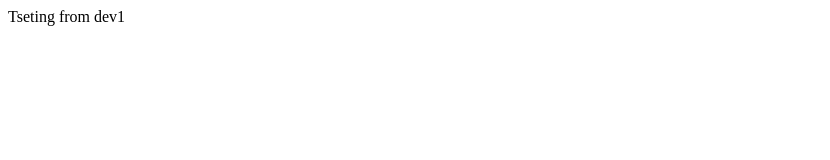
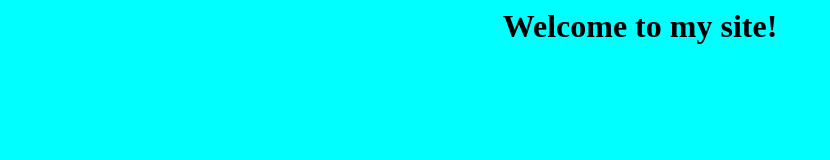
Before and after one commit to janak21/Devops_testing, a plain HTML site: page index.html in a window 1280 px wide. Shown: the whole page, without its empty margins (0-830 px from the left). Drawn offline with Linux system fonts and the light colour scheme.

Commit message:
Dev1 commit

```diff
--- a/index.html
+++ b/index.html
@@ -1,4 +1,8 @@
 <html>
 <title>Jenkins</title>
-<p>Tseting from dev1</p>
+<body bgcolor ="aqua">
+<center>
+<h1>Welcome to my site!</h1>
+</center>
+</body>
 <html>
```
